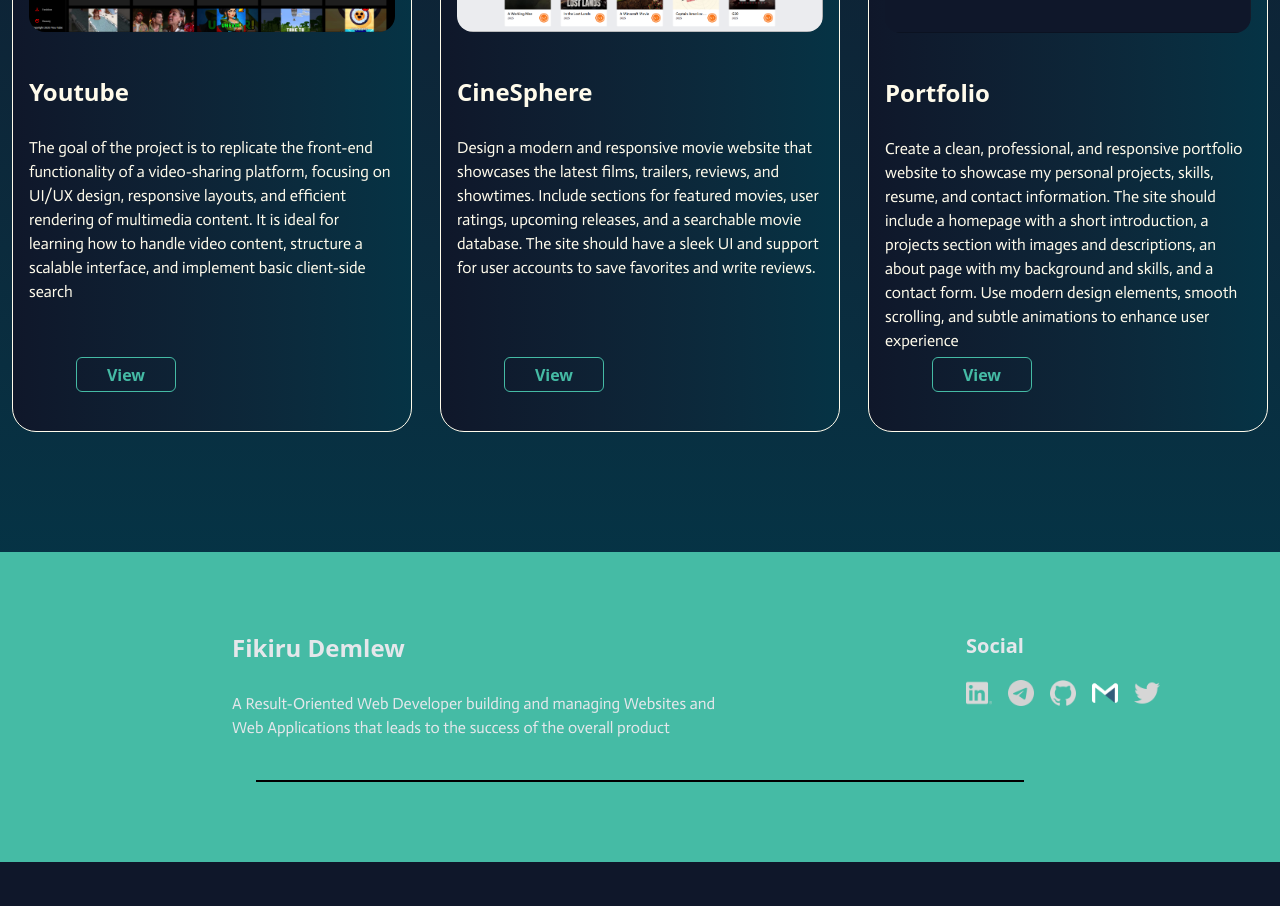
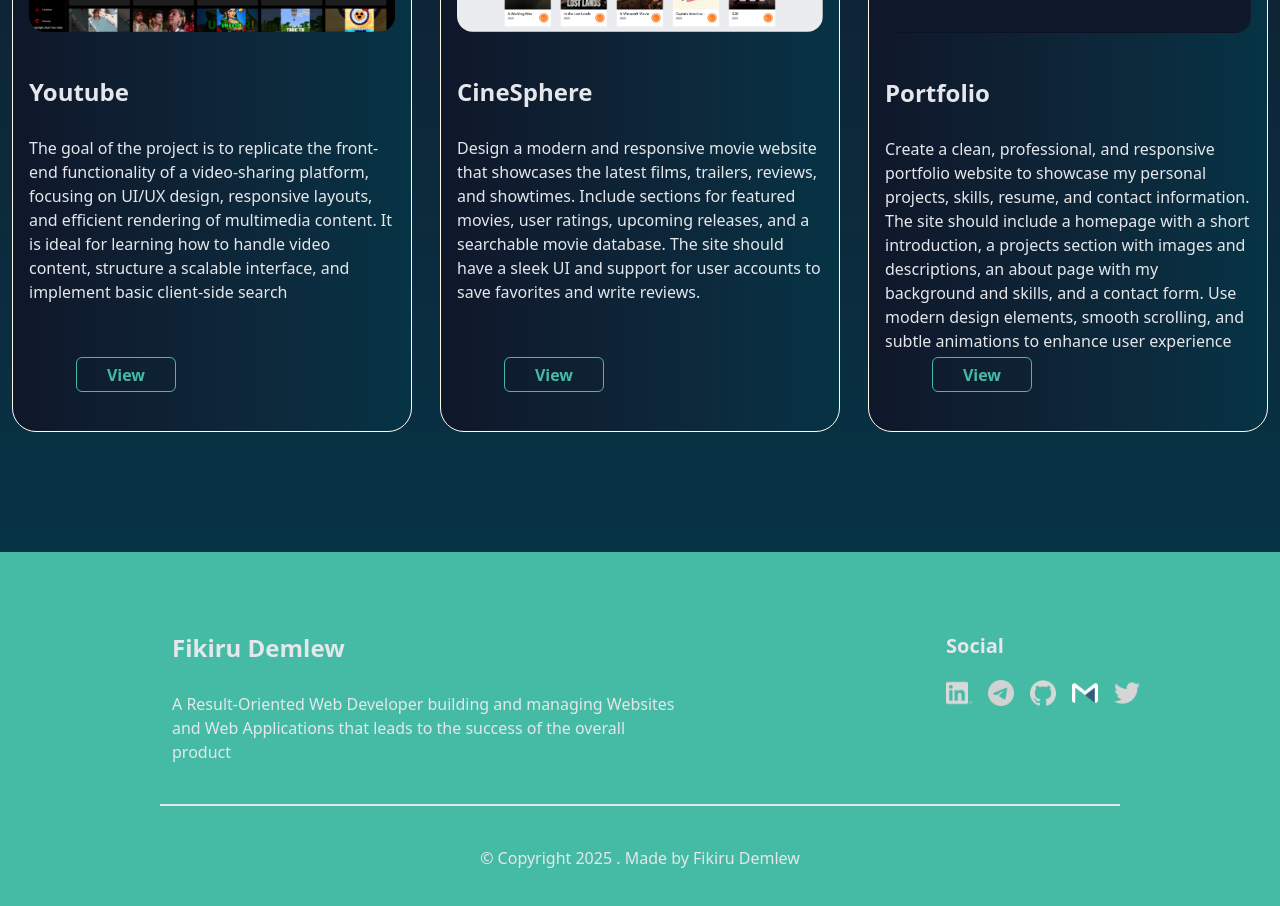
Before and after one commit to FikruDemlew/Portfolio, a React (Vite) app: page /projects in a window 1280 px wide. Shown: the part 520-1426 px from the top of the page. Before the commit the page ends 1382 px from the top, so only its background shows below. Built offline with nearby package versions, Linux system fonts and the light colour scheme; a web font is replaced by a local one.

Commit message:
fix the  meanu bar and contact info

```diff
--- a/src/components/Card.jsx
+++ b/src/components/Card.jsx
@@ -4,30 +4,24 @@
   const [isModalOpen, setIsModalOpen] = useState(false);
 
   const handleImageClick = () => {
-    setIsModalOpen(true);
-  };
-
-  const closeModal = () => {
-    setIsModalOpen(false);
+    setIsModalOpen(!isModalOpen);
   };
 
   return (
     <div className="flex flex-col items-center justify-center rounded-lg">
       <div className="w-auto sm:w-100 h-150 mx-4 p-4 flex flex-col items-start gap-7 rounded-3xl bg-slate-700/40 mt-10 sm:mx-auto bg-linear-to-r from-background to-cyan-950 border border-amber-50">
         <img
-          className="h-auto w-100 rounded-2xl hover:scale-105 transition-scale duration-300 mb-4 cursor-pointer"
+          className="h-auto w-auto rounded-2xl hover:scale-105 transition-scale duration-300 mb-4 cursor-pointer"
           src={imgSrc}
           alt={title}
           onClick={handleImageClick}
         />
-        <h1 className="text-amber-50 font-bold text-2xl">{title}</h1>
-        <p className="text-amber-50">{description}</p>
+        <h1 className="text-primary font-bold text-2xl">{title}</h1>
+        <p className="text-primary">{description}</p>
       </div>
       <div className="relative">
         <button className="absolute right-9 bottom-10 border border-secondary w-[100px] h-[35px] mt-5 cursor-pointer rounded-md">
-          <a href={webLink} className="text-secondary font-bold my-0">
-            View
-          </a>
+          <a href={webLink} className="text-secondary font-bold my-0">View</a>
         </button>
       </div>
 
@@ -39,8 +33,8 @@
             <p className="mb-4">{description}</p>
             <img className="w-full rounded-lg mb-4" src={imgSrc} alt={title} />
             <button
-              onClick={closeModal}
-              className="bg-secondary text-white px-4 py-2 rounded-md cursor-pointer"
+              onClick={handleImageClick}
+              className="bg-secondary text-primary px-4 py-2 rounded-md cursor-pointer"
             >
               Close
             </button>
--- a/src/components/Footer.jsx
+++ b/src/components/Footer.jsx
@@ -4,11 +4,11 @@
 const Footer = () => {
   return (
       <div className='contact-section shrink h-auto py-20 w-full bg-secondary'>
-      <div className='sm:flex md:ml-30 justify-between items-start mx-2'>
+      <div className='sm:flex md:ml-10 justify-between items-start mx-2'>
         <div className='mx-auto'>
           <h1 className='text-2xl text-primary font-bold mb-7'>Fikiru Demlew</h1>
           <div className='md:w-[350px] lg:w-[510px]'>
-            <p className="text-primary text-start">A Result-Oriented Web Developer building and managing Websites and Web Applications that leads to the success of the overall product</p>
+            <p className="text-primary text-start font-bold font-medium">A Result-Oriented Web Developer building and managing Websites and Web Applications that leads to the success of the overall product</p>
           </div>
         </div>
         <div className='flex flex-col gap-5 mx-auto mt-10 md:mt-0'>
@@ -22,7 +22,10 @@
           </div>
         </div>
       </div>
-      <hr className='mx-auto w-[60%] solid border-1 mt-10'></hr>
+      <hr className='mx-auto w-[75%] solid border-1 mt-10 text-primary'></hr>
+      <div className='flex justify-center items-center mt-10'>
+      <p className='text-center text-primary  mx-auto'>© Copyright 2025 . Made by Fikiru Demlew</p>
+      </div>
     </div>
 
   )
--- a/src/components/Navbar.jsx
+++ b/src/components/Navbar.jsx
@@ -32,7 +32,7 @@
       <div
         className={`
           ${menuOpen ? 'flex' : 'hidden'}
-          flex-col gap-6 items-center absolute top-full right-0 bg-secondary p-6 rounded-b-lg shadow-lg z-50
+          flex-col gap-6 items-center  left-95 top-12 bg-secondary p-6 rounded-lg shadow-lg
           sm:static sm:flex sm:flex-row sm:gap-10 sm:bg-transparent sm:p-0 sm:rounded-none sm:shadow-none sm:items-center mr-12
         `}
       >
@@ -45,11 +45,12 @@
         <button onClick={scrollTo} className="text-white text-lg font-medium hover:!text-primary transition-colors duration-300 cursor-pointer">
           Projects
         </button>
-        <Link to={'/contact'}>
-          <h1 className="text-white text-lg font-medium hover:!text-primary transition-colors duration-300">
+         <button onClick={scrollTo} className="text-white text-lg font-medium hover:!text-primary transition-colors duration-300 cursor-pointer">
+          Projects
+        </button>
+         <button onClick={scrollTo} className="text-white text-lg font-medium hover:!text-primary transition-colors duration-300 cursor-pointer">
             Contact
-          </h1>
-        </Link>
+          </button>
       </div>
     </div>
   );
--- a/src/index.css
+++ b/src/index.css
@@ -7,7 +7,3 @@
 h1 {
   font-family: "Baumans", system-ui;
 }
-
-p {
-  font-family: "Actor", sans-serif;
-}
--- a/src/pages/Home.jsx
+++ b/src/pages/Home.jsx
@@ -19,7 +19,7 @@
     };
   return (
     <div className="w-full bg-background">
-      <div className="fixed top-0 left-0 w-full transition-transform duration-500">
+      <div className="sm:fixed top-0 left-0 w-full transition-transform duration-500">
         <Navbar scrollTo={scrollTo} />
       </div>
       <div id="" className="home-section h-lvh flex flex-col md:flex-row justify-start items-center bg-linear-to-t from-background to-cyan-950">
```
